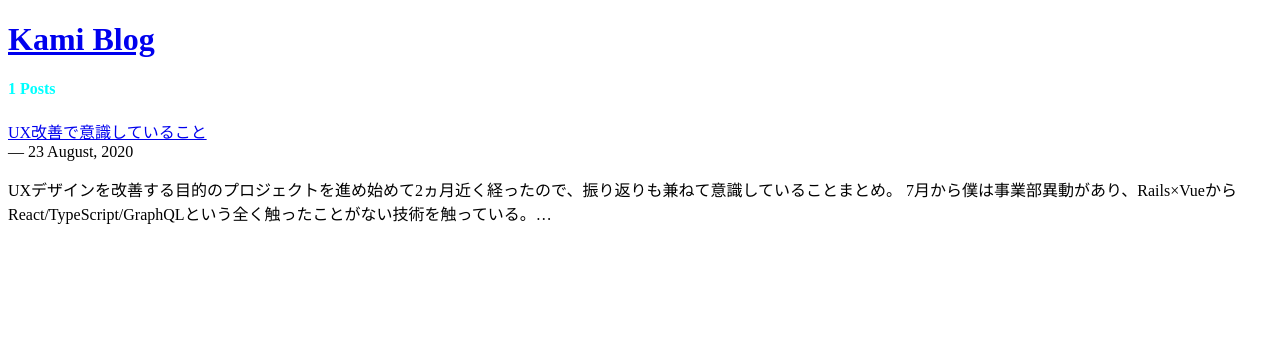
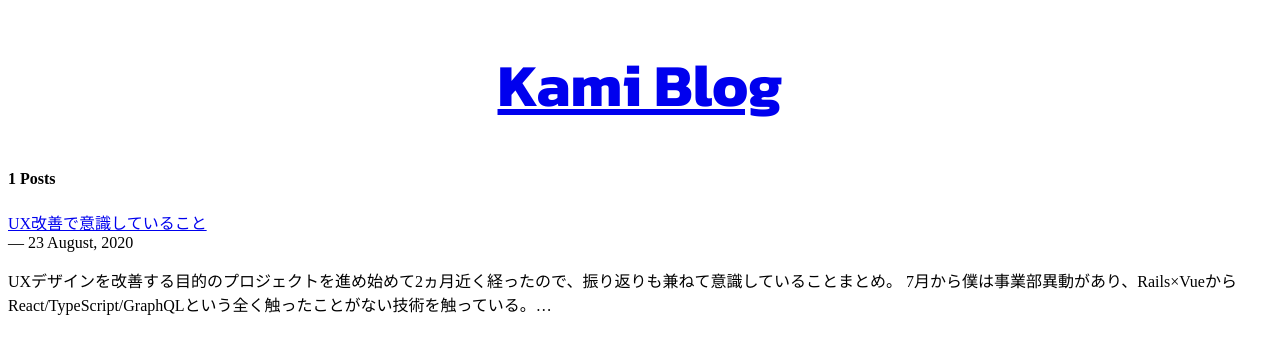
Before and after one commit to dak2/my-blog, a Gatsby site: page / in a window 1280 px wide. Built offline with nearby package versions, Linux system fonts and the light colour scheme; Gatsby itself is replaced by a stand-in of ours.

Commit message:
create common lauout components

```diff
--- /dev/null
+++ b/src/components/layout.tsx
@@ -0,0 +1,17 @@
+import React from "react";
+import Header from "../components/header";
+import "typeface-kanit";
+import "../styles/layout.css";
+
+export default function Layout({ children } : { children: any }) {
+  return (
+    <div>
+      <Header
+        headerText={"Kami Blog"}
+      />
+      <div>
+        {children}
+      </div>
+    </div>
+  )
+}
--- a/src/pages/index.tsx
+++ b/src/pages/index.tsx
@@ -1,9 +1,7 @@
 import React from "react"
 import { Link, graphql } from "gatsby"
-import "typeface-kanit"
-import { css } from "glamor"
-import "../styles/test.css";
 import Header from "../components/header";
+import Layout from "../components/layout";
 
 // const topPageHeaderStyle = css({
 //   fontSize: 60,
@@ -34,10 +32,7 @@ import Header from "../components/header";
 
 export default function Home({ data } : { data: any }) {
   return (
-    <div >
-      <Header
-        headerText={"Kami Blog"}
-      />
+    <Layout>
       <div >
         <h4>{data.allMarkdownRemark.totalCount} Posts</h4>
         {data.allMarkdownRemark.edges.map(({ node } : { node: any }) => (
@@ -56,7 +51,7 @@ export default function Home({ data } : { data: any }) {
           </div>
         ))}
       </div>
-    </div>
+    </Layout>
   )
 }
 
--- /dev/null
+++ b/src/styles/layout.css
@@ -0,0 +1,7 @@
+h1 {
+  color: '#000000';
+  font-size: 60px;
+  font-family: 'Kanit';
+  text-align: center;
+  text-decoration: 'none';
+}
--- a/src/styles/test.css
+++ /dev/null
@@ -1,3 +0,0 @@
-h4 {
-  color: aqua
-}
```
